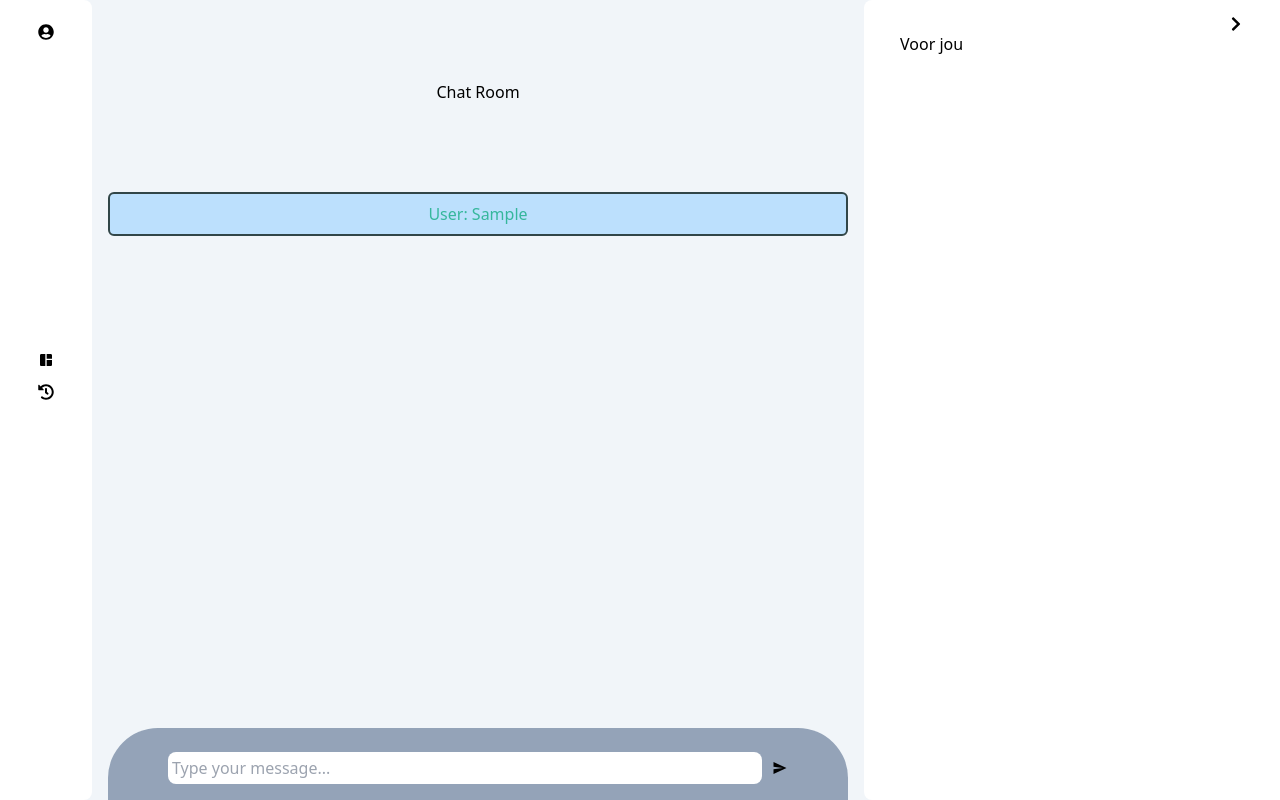
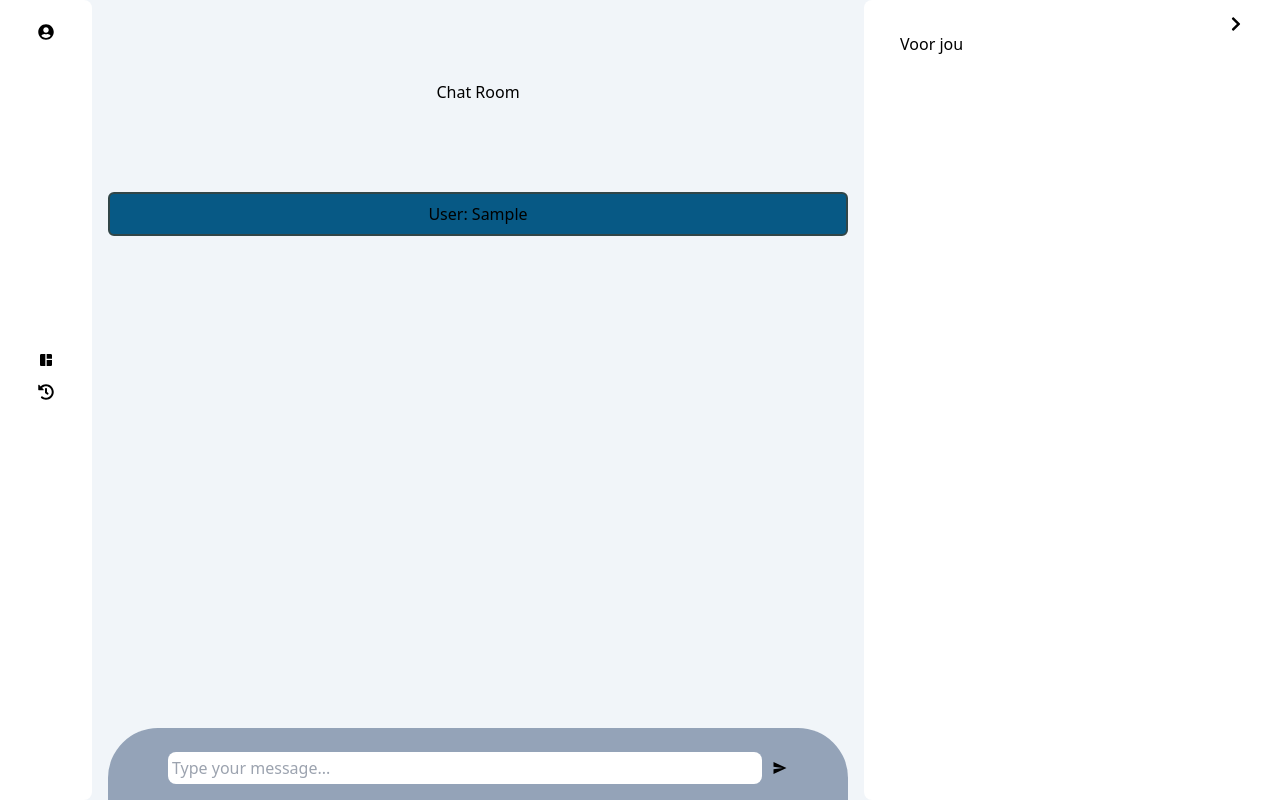
Before and after one commit to mystubu/Study-Buddy-SPA, a React (Create React App) app: page / in a window 1280 px wide. Both pictures are taken after typing "Sample" into the empty fields and a click on the button 780 px from the left and 768 px from the top of the page. Built offline with nearby package versions, Linux system fonts and the light colour scheme; no server answers; some icons are missing.

Commit message:
use tailwind for setting colors

```diff
--- a/src/views/chat/components/MessageList.jsx
+++ b/src/views/chat/components/MessageList.jsx
@@ -8,8 +8,8 @@ export default function MessageList({ messages }) {
             <li
                 className={
                     message.name === 'User'
-                            ? 'border-2 border-border bg-msgBg rounded-md py-2 px-2 mt-2 text-secondary'
-                            : 'border-2 border-black bg-background2 rounded-md py-2 px-2 mt-2 text-white'
+                        ? 'border-2 border-border bg-sky-800 rounded-md py-2 px-2 mt-2 text-black'
+                        : 'border-2 border-black bg-emerald-800 rounded-md py-2 px-2 mt-2 text-white'
                 }
                 key={index}
             >
```
Lines whose indentation alone changed are shown as unchanged.
